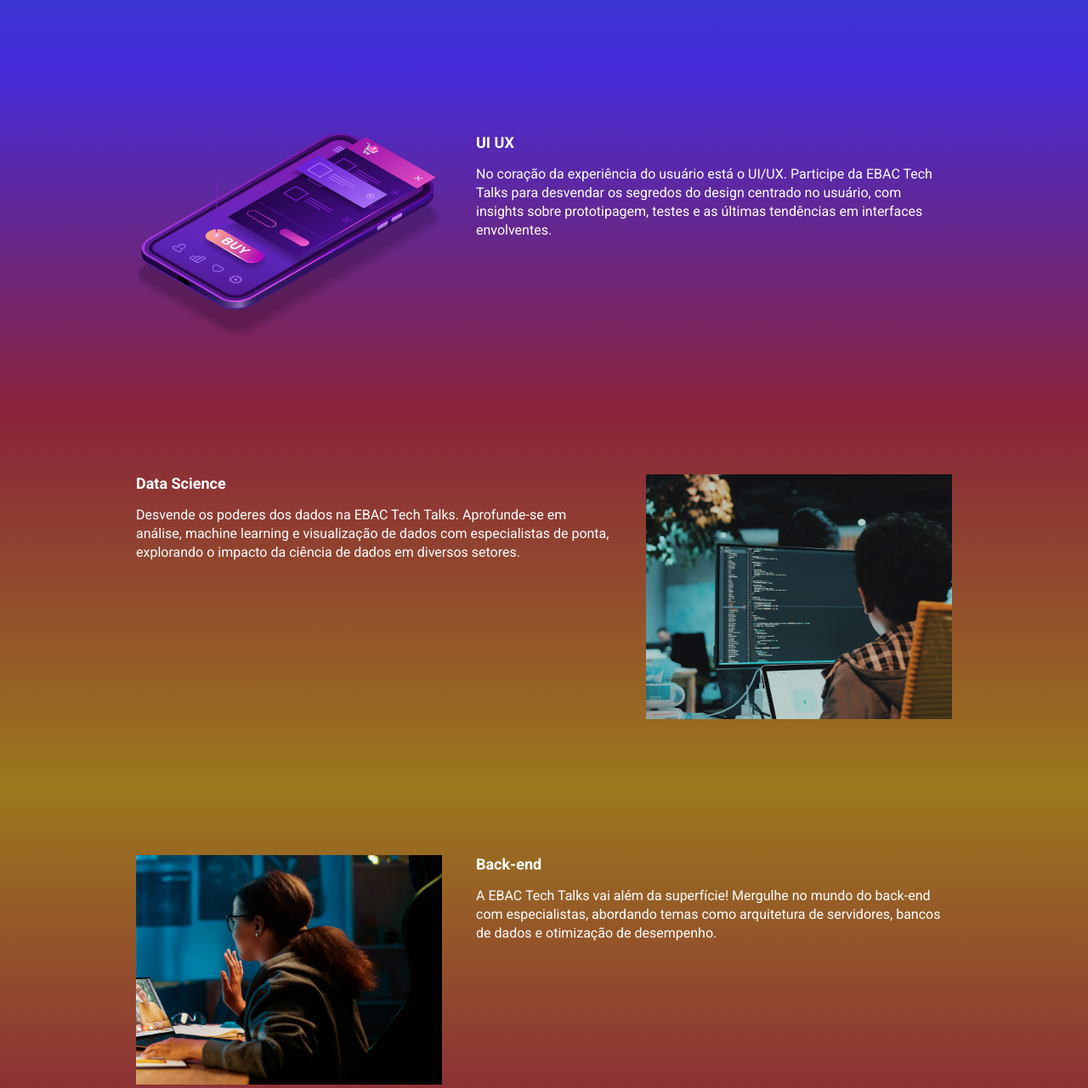
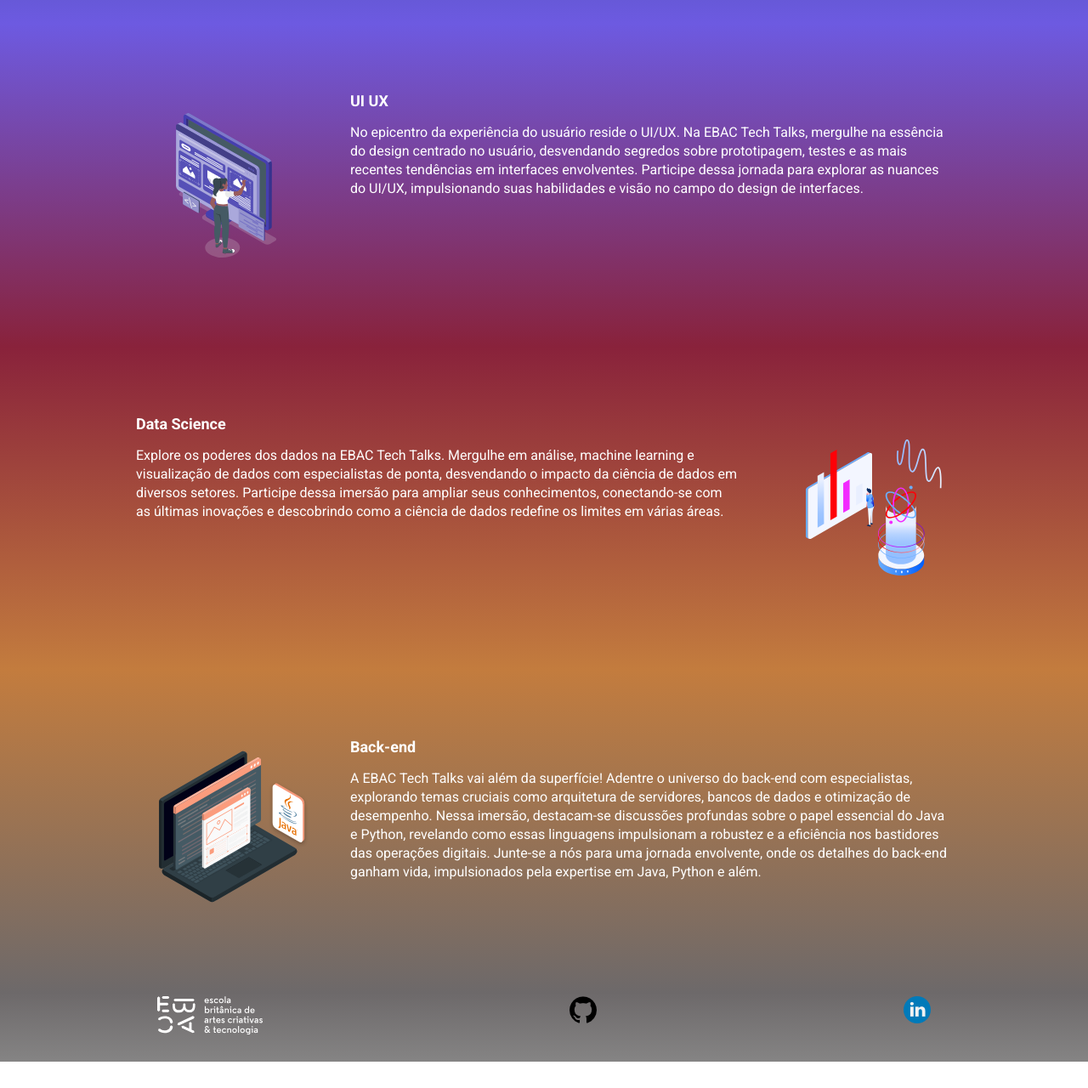
Before and after one commit to maxjdev/Event_Page-Ebac_Talks, a website built with Parcel: page src/index.html in a window 1280 px wide. Shown: the part 913-2193 px from the top of the page at 85% size. After the commit the page ends 2162 px from the top, so only its background shows below. Built offline with nearby package versions, Linux system fonts and the light colour scheme.

Commit message:
add: animations, footer, icons

```diff
--- a/src/index.html
+++ b/src/index.html
@@ -44,10 +44,10 @@
             <div class="event__details">
                 <h2 class="event__details__title">Front-end</h2>
                 <p class="event__details__description">
-                    Explore o futuro do desenvolvimento de interfaces na EBAC Tech Talks. Descubra as últimas tendências em design responsivo e frameworks inovadores em palestras e workshops envolventes.
+                    Na vanguarda do desenvolvimento de interfaces, a EBAC Tech Talks desponta como guia essencial para explorar o futuro deste campo em constante evolução. Ao abordar tendências em design responsivo, as palestras e workshops proporcionam insights profundos em frameworks inovadores, capacitando participantes com conhecimento teórico e experiências práticas. A EBAC Tech Talks é a plataforma onde criatividade e tecnologia se entrelaçam para forjar o caminho do desenvolvimento de interfaces, redefinindo as expectativas do digital.
                 </p>
             </div>
-            <img class="event__image" src="./images/frontend.png" alt="Front-end">
+            <img class="event__image" src="./images/frontend.svg" alt="Front-end">
         </div>
     </section>
     <section class="event event--ux-ui event--image-left">
@@ -55,10 +55,10 @@
             <div class="event__details">
                 <h2 class="event__details__title">UI UX</h2>
                 <p class="event__details__description">
-                    No coração da experiência do usuário está o UI/UX. Participe da EBAC Tech Talks para desvendar os segredos do design centrado no usuário, com insights sobre prototipagem, testes e as últimas tendências em interfaces envolventes.
+                    No epicentro da experiência do usuário reside o UI/UX. Na EBAC Tech Talks, mergulhe na essência do design centrado no usuário, desvendando segredos sobre prototipagem, testes e as mais recentes tendências em interfaces envolventes. Participe dessa jornada para explorar as nuances do UI/UX, impulsionando suas habilidades e visão no campo do design de interfaces.
                 </p>
             </div>
-            <img class="event__image" src="./images/ui-ux.png" alt="Front-end">
+            <img class="event__image" src="./images/ux-ui.svg" alt="Front-end">
         </div>
     </section>
     <section class="event event--data-science">
@@ -66,10 +66,10 @@
             <div class="event__details">
                 <h2 class="event__details__title">Data Science</h2>
                 <p class="event__details__description">
-                    Desvende os poderes dos dados na EBAC Tech Talks. Aprofunde-se em análise, machine learning e visualização de dados com especialistas de ponta, explorando o impacto da ciência de dados em diversos setores.
+                    Explore os poderes dos dados na EBAC Tech Talks. Mergulhe em análise, machine learning e visualização de dados com especialistas de ponta, desvendando o impacto da ciência de dados em diversos setores. Participe dessa imersão para ampliar seus conhecimentos, conectando-se com as últimas inovações e descobrindo como a ciência de dados redefine os limites em várias áreas.
                 </p>
             </div>
-            <img class="event__image" src="./images/data.png" alt="Front-end">
+            <img class="event__image" src="./images/data-science.svg" alt="Front-end">
         </div>
     </section>
     <section class="event event--backend event--image-left">
@@ -77,12 +77,19 @@
             <div class="event__details">
                 <h2 class="event__details__title">Back-end</h2>
                 <p class="event__details__description">
-                    A EBAC Tech Talks vai além da superfície! Mergulhe no mundo do back-end com especialistas, abordando temas como arquitetura de servidores, bancos de dados e otimização de desempenho.
+                    A EBAC Tech Talks vai além da superfície! Adentre o universo do back-end com especialistas, explorando temas cruciais como arquitetura de servidores, bancos de dados e otimização de desempenho. Nessa imersão, destacam-se discussões profundas sobre o papel essencial do Java e Python, revelando como essas linguagens impulsionam a robustez e a eficiência nos bastidores das operações digitais. Junte-se a nós para uma jornada envolvente, onde os detalhes do back-end ganham vida, impulsionados pela expertise em Java, Python e além.
                 </p>
             </div>
-            <img class="event__image" src="./images/backend.png" alt="Front-end">
+            <img class="event__image" src="./images/backend.svg" alt="Front-end">
         </div>
     </section>
+    <footer class="footer">
+        <ul class="footer__links">
+            <li class="footer__links__li"><a href="https://ebaconline.com.br/"><img class="footer__socials_logo" src="./images/ebac_logo.svg" alt="Logo da Ebac"></a></li>
+            <li class="footer__links__li"><a href="https://github.com/maxjdev"><img class="footer__socials_logo" src="./images/github-logo.png" alt="GitHub do desenvolvedor"></a></li>
+            <li class="footer__links__li"><a href="https://www.linkedin.com/in/maxjdev/"><img class="footer__socials_logo" src="./images/linkedin.png" alt="Linkedin do desenvolvedor"></a></li>
+        </ul>
+    </footer>
 
     <script src="https://unpkg.com/aos@next/dist/aos.js"></script>
     <script src="./scripts/main.js"></script>
--- a/src/styles/_event.scss
+++ b/src/styles/_event.scss
@@ -3,19 +3,19 @@
     padding: 80px 0;
 
     &--frontend {
-        background-image: linear-gradient(variables.$blue1, variables.$blue2);
+        background-image: linear-gradient(variables.$linearGradient, variables.$linearGradient1);
     }
 
     &--ux-ui {
-        background-image: linear-gradient(variables.$blue2, variables.$pink);
+        background-image: linear-gradient(variables.$linearGradient1, variables.$pink);
     }
 
     &--data-science {
-        background-image: linear-gradient(variables.$pink, variables.$yellow);
+        background-image: linear-gradient(variables.$pink, variables.$linearGradient2);
     }
 
     &--backend {
-        background-image: linear-gradient(variables.$yellow, variables.$pink);
+        background-image: linear-gradient(variables.$linearGradient2, variables.$linearGradient3);
     }
 
     &--image-left {
--- /dev/null
+++ b/src/styles/_footer.scss
@@ -0,0 +1,26 @@
+@use 'variables';
+
+.footer {
+    background-image: linear-gradient(variables.$linearGradient3, #858484);
+    width: 100%;
+    padding: 4px;
+    display: flex;
+
+    &__links {
+        display: flex;
+        justify-content: space-around;
+        width: 100%;
+
+        &__li {
+            transition: transform 0.3s ease;
+
+            &:hover {
+                transform: scale(1.2);
+            }
+        }
+
+        .footer__socials_logo {
+            margin-bottom: 3vh;
+        }
+    }
+}
--- a/src/styles/_variables.scss
+++ b/src/styles/_variables.scss
@@ -8,3 +8,8 @@ $backgroundButton: #4f2ac3;
 
 $pink: #89223b;
 $yellow: #9c791d;
+
+$linearGradient: #184769;
+$linearGradient1: #6d5ae1;
+$linearGradient2: #c37c3e;
+$linearGradient3: #6d696a;
--- a/src/styles/components/_buttons.scss
+++ b/src/styles/components/_buttons.scss
@@ -7,6 +7,13 @@
     text-decoration: none;
     text-align: center;
     white-space: nowrap;
+    border-radius: 8px;
+    transition: background-color 0.3s ease, transform 0.3s ease;
+
+    &:hover {
+        background-color: lighten($color: variables.$backgroundButton, $amount: 15);
+        transform: scale(1.1);
+    }
 
     &--primary {
         color: variables.$textColor;
--- a/src/styles/components/_infos_bar.scss
+++ b/src/styles/components/_infos_bar.scss
@@ -5,6 +5,7 @@
     background-color: variables.$textColor;
     display: flex;
     justify-content: space-between;
+    border-radius: 8px;
 
     &__infos {
         display: flex;
--- a/src/styles/main.scss
+++ b/src/styles/main.scss
@@ -4,6 +4,7 @@
 @use 'components/buttons';
 @use 'event';
 @use 'variables';
+@use 'footer';
 
 .container {
     max-width: 960px;
```
Also changed, not shown: src/images/backend.png (deleted), src/images/backend.svg (added), src/images/data-science.svg (added), src/images/data.png (deleted), src/images/frontend.png (deleted), src/images/frontend.svg (added), src/images/github-logo.png (added), src/images/linkedin.png (added), src/images/ui-ux.png (deleted), src/images/ux-ui.svg (added).
